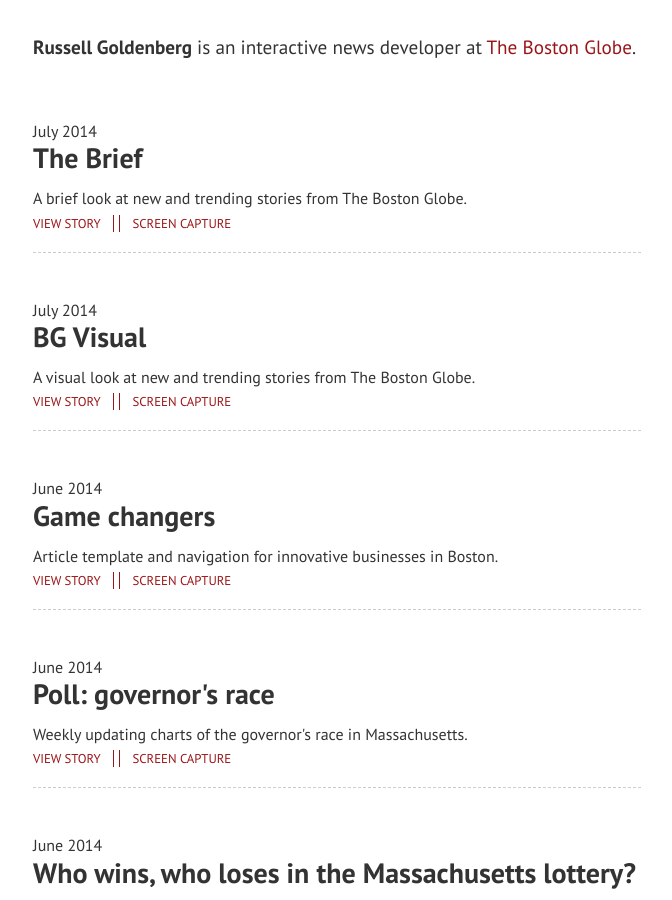
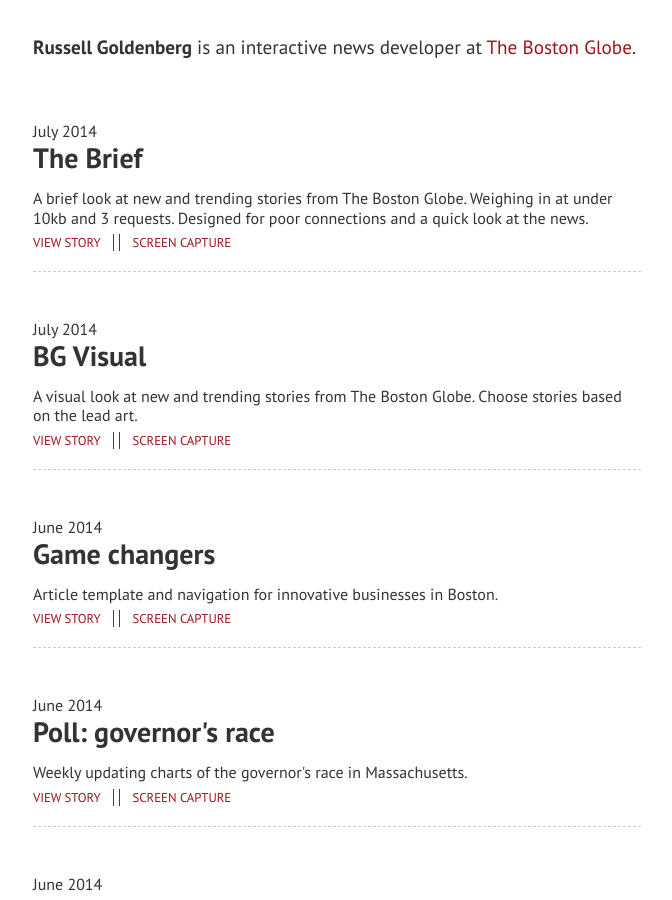
Before and after one commit to russellsamora/russellsamora.github.io, a Jekyll site: the page built from index.html, in a window 1280 px wide and 900 px high. Shown: the whole window, without its empty margins (303-975 px from the left). Built offline with Jekyll 4.4.1, drawn with Linux system fonts in a browser that asks for light colours; Markdown is read by kramdown in place of the engine named in the settings.

Commit message:
tweaks in description

```diff
--- a/_posts/2014-7-1-visual.md
+++ b/_posts/2014-7-1-visual.md
@@ -2,6 +2,6 @@
 layout: post
 title:  'BG Visual'
 story: 'http://bostonglobe.github.io/visual'
-text: 'A visual look at new and trending stories from The Boston Globe.'
+text: 'A visual look at new and trending stories from The Boston Globe. Choose stories based on the lead art.'
 vimeo: '<iframe src="//player.vimeo.com/video/100246190?title=0&amp;byline=0&amp;portrait=0&amp;color=ffffff" width="640" height="406" frameborder="0" webkitallowfullscreen mozallowfullscreen allowfullscreen></iframe>'
 ---
--- a/_posts/2014-7-2-brief.md
+++ b/_posts/2014-7-2-brief.md
@@ -2,6 +2,6 @@
 layout: post
 title:  'The Brief'
 story: 'http://bostonglobe.github.io/brief'
-text: 'A brief look at new and trending stories from The Boston Globe.'
+text: 'A brief look at new and trending stories from The Boston Globe. Weighing in at under 10kb and 3 requests. Designed for poor connections and a quick look at the news.'
 vimeo: '<iframe src="//player.vimeo.com/video/100246189?title=0&amp;byline=0&amp;portrait=0&amp;color=ffffff" width="640" height="380" frameborder="0" webkitallowfullscreen mozallowfullscreen allowfullscreen></iframe>'
 ---
```
